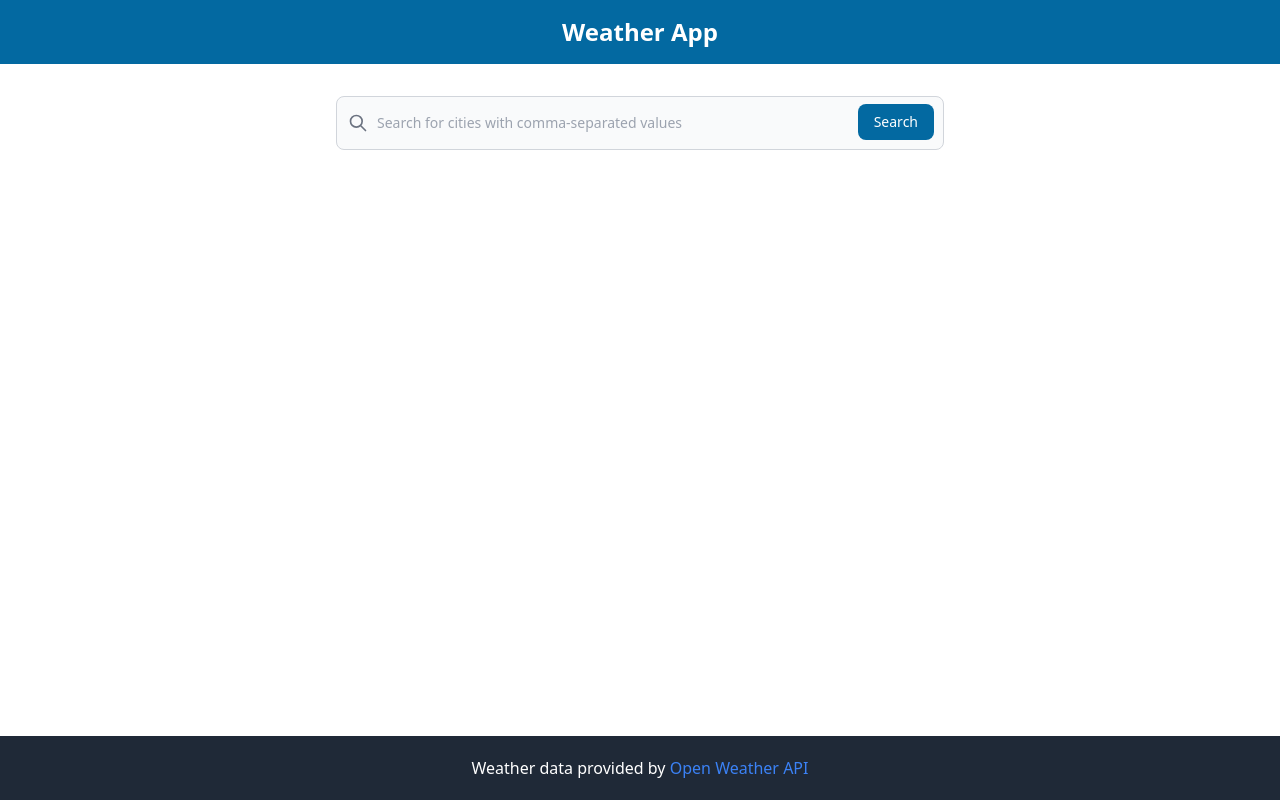
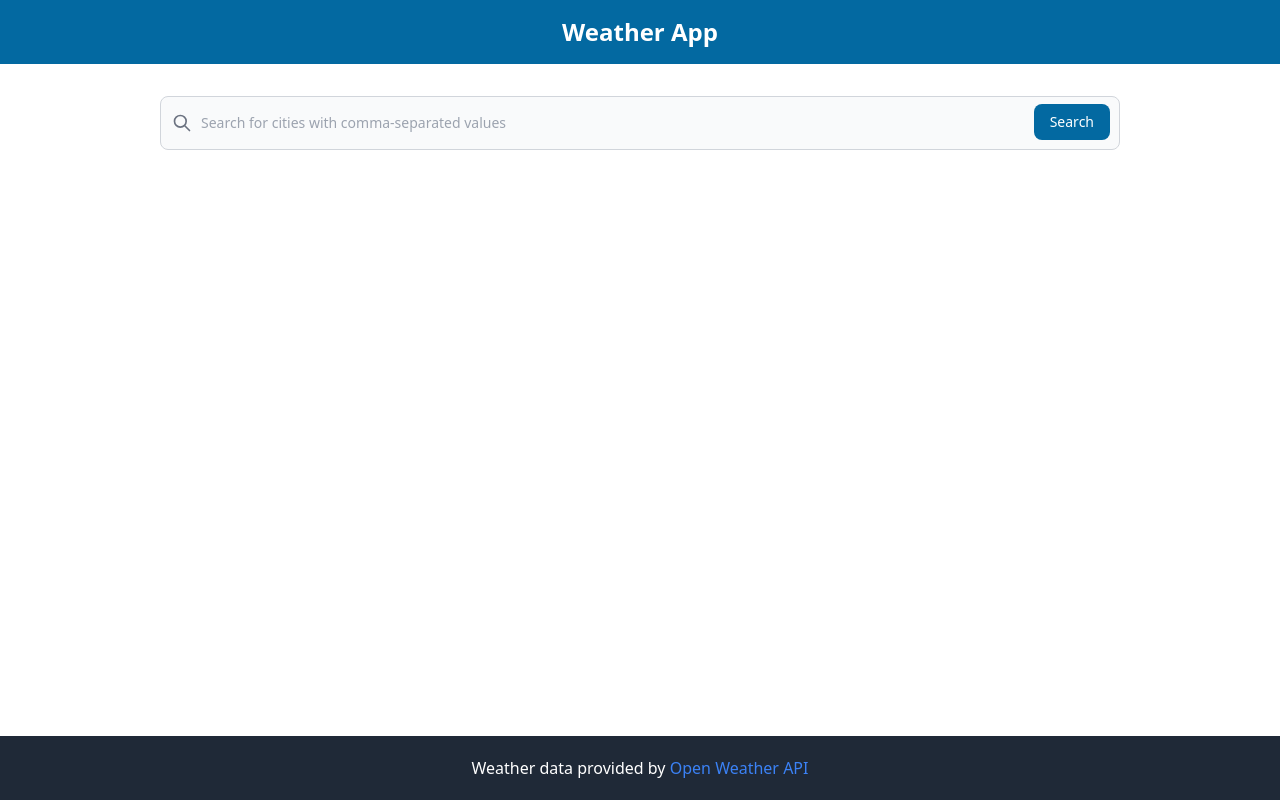
Before and after one commit to gaylem/weather-app, a React app: page / in a window 1280 px wide. Built offline with nearby package versions, Linux system fonts and the light colour scheme.

Commit message:
Edit styles on SearchBar.jsx

```diff
--- a/src/Components/SearchBar.jsx
+++ b/src/Components/SearchBar.jsx
@@ -35,7 +35,7 @@ const SearchBar = () => {
   };
 
   return (
-    <div className='max-w-2xl mx-auto p-8'>
+    <div className='max-w-5xl mx-auto p-8'>
       <form onSubmit={handleSubmit}>
         <label htmlFor='default-search' className='mb-2 text-sm font-medium text-gray-900 sr-only dark:text-gray-300'>
           Search
```
